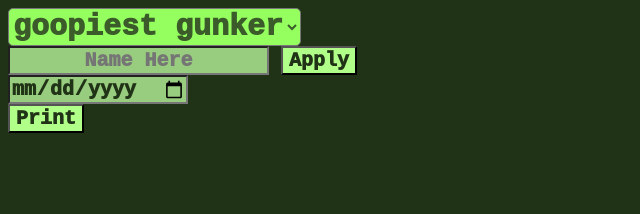
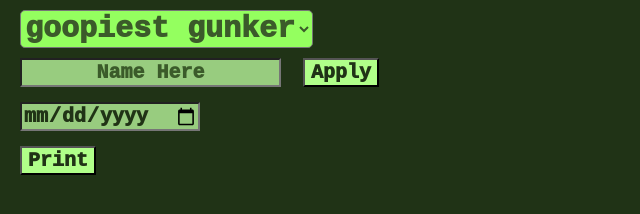
Before and after one commit to charlie-slime-sys/meme-certificates, a plain HTML site: page index.html in a window 1280 px wide. Shown: the whole page, without its empty margins (0-640 px from the left). Drawn offline with Linux system fonts and the light colour scheme.

Commit message:
border box add

```diff
--- a/app.css
+++ b/app.css
@@ -2,6 +2,8 @@
     font-family: 'Courier New', Courier, monospace;
     font-weight: 1000;
     font-size: 20px;
+    box-sizing: border-box;
+    margin: 5px;
 }
 
 
@@ -42,6 +44,7 @@ input {
 
 ::placeholder {
     text-align: center;
+    color: var(--darkgreen);
 }
 
 .apply {
```
